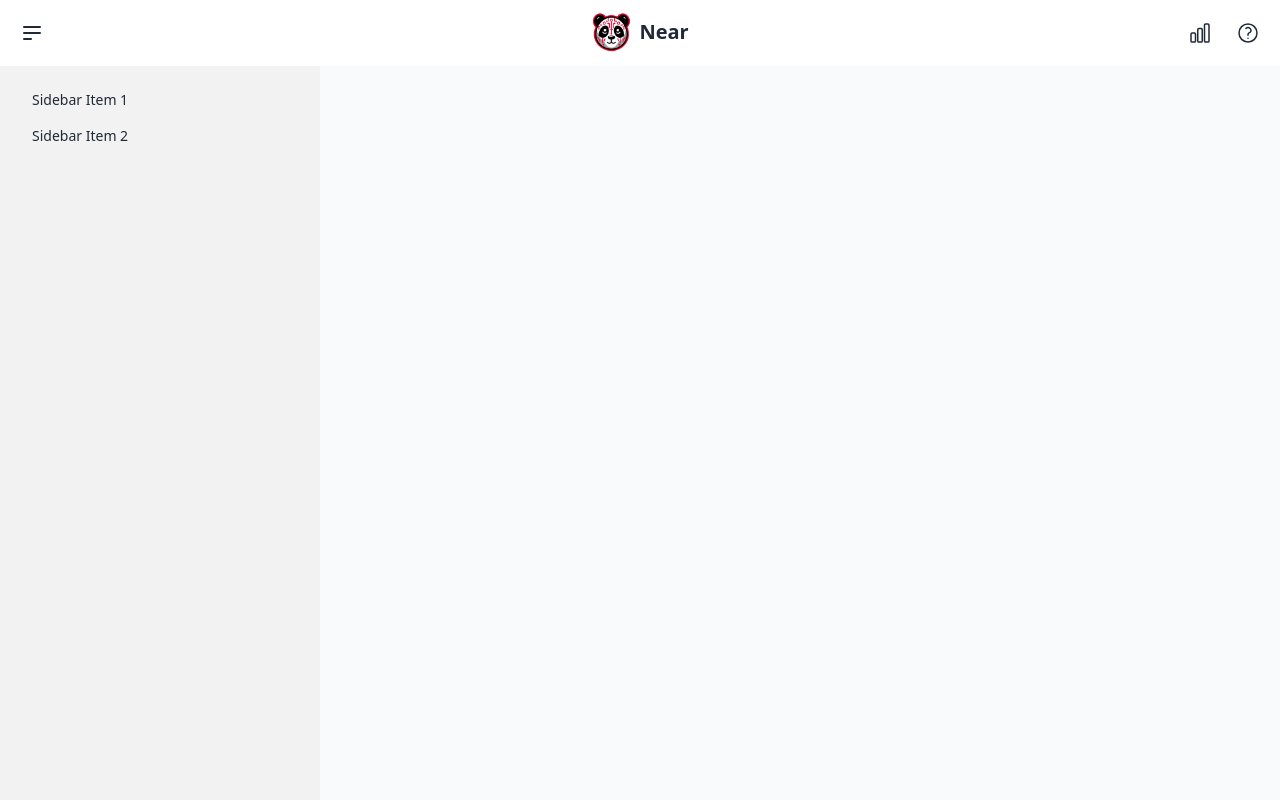
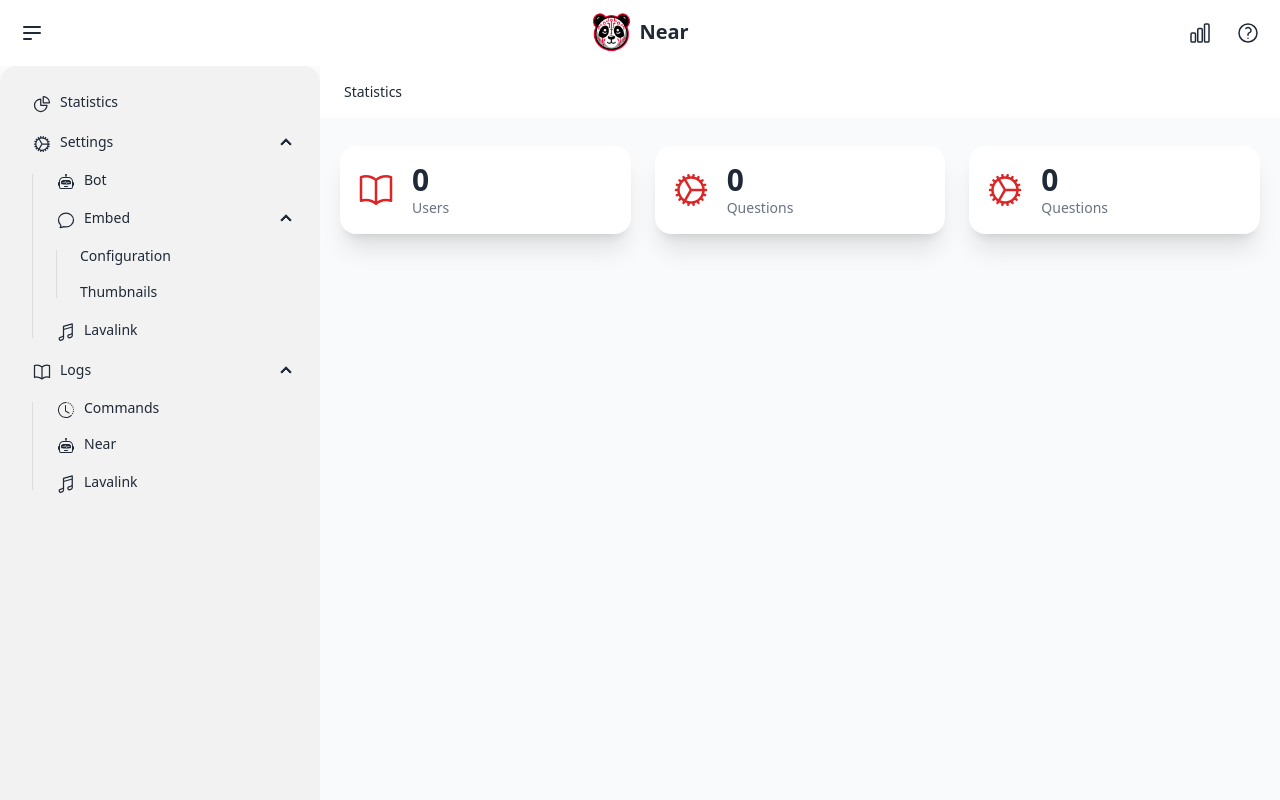
Before and after one commit to hirusha-adi/Near-Web, a React (Vite) app: page /admin/home in a window 1280 px wide. Shown: the top 800 px of the page. Built offline with nearby package versions, Linux system fonts and the light colour scheme; what pocketbase would draw is missing.

Commit message:
everything actually works as intended, thanks to rtfm

```diff
--- a/src/pages/Admin/Home/Home.jsx
+++ b/src/pages/Admin/Home/Home.jsx
@@ -6,12 +6,11 @@ import { BookOpenIcon, CogIcon, ChatBubbleOvalLeftIcon, MusicalNoteIcon, ChartPi
 
 const Home = () => {
   return (
-    <DrawerAndLayout>
+    <DrawerAndLayout locationBreadcrumbs={["Statistics"]}>
       <CardsLayout >
         <Card icon={<BookOpenIcon />} number="0" description="Users" />
         <Card icon={<CogIcon />} number="0" description="Questions" />
         <Card icon={<CogIcon />} number="0" description="Questions" />
-
       </CardsLayout>
     </DrawerAndLayout>
   );
--- a/src/pages/Admin/components/DrawerAndLayout.jsx
+++ b/src/pages/Admin/components/DrawerAndLayout.jsx
@@ -1,29 +1,81 @@
-import { useState, useEffect } from "react";
 import { BookOpenIcon, CogIcon, ChatBubbleOvalLeftIcon, MusicalNoteIcon, ChartPieIcon } from "@heroicons/react/24/outline";
 import { Robot, ClockHistory, LayoutSidebar } from "react-bootstrap-icons";
 
-const DrawerAndLayout = ({ children }) => {
-
-
+const DrawerAndLayout = ({ locationBreadcrumbs, children }) => {
 
   return (
+    <>
       <div className="drawer lg:drawer-open">
         <input id="my-drawer-2" type="checkbox" className="drawer-toggle" />
-      <div className="drawer-content flex flex-col items-center justify-center">
-        {/* Page content here */}
-        <label htmlFor="my-drawer-2" className="btn btn-primary drawer-button lg:hidden">
-          Open drawer
+        <div className="drawer-content">
+
+          {/* page content goes here */}
+
+          {/* start: top bar */}
+          <div className="flex flex-row justify-between items-center flex-nowrap gap-4 bg-white px-4 md:px-6 py-2">
+            {/* left side */}
+            <div className="md:hidden">
+              <label
+                className="text-gray-800 btn rounded-xl btn-ghost"
+                htmlFor="my-drawer-2"
+              >
+                <LayoutSidebar className="text-xl" /> Show Sidebar
               </label>
+            </div>
+            {/* right side */}
+            <div className="flex items-center">
+              <div className="breadcrumbs text-sm">
+                <ul>
+                  {locationBreadcrumbs.map((breadcrumb, index) => (
+                    <li key={index}>{breadcrumb}</li>
+                  ))}
+                </ul>
+              </div>
+            </div>
+          </div>
+          {/* end: top bar */}
+
+          <div className="px-2 md:px-5 pt-7">
+            {children}
+          </div>
+
         </div>
         <div className="drawer-side">
           <label htmlFor="my-drawer-2" aria-label="close sidebar" className="drawer-overlay"></label>
-        <ul className="menu bg-base-200 text-base-content min-h-full w-80 p-4">
-          {/* Sidebar content here */}
-          <li><a>Sidebar Item 1</a></li>
-          <li><a>Sidebar Item 2</a></li>
+          <ul className="menu menu-md bg-base-200 rounded-box min-h-full w-80 p-4">
+            <li><a><ChartPieIcon className="w-5 pt-1" />Statistics</a></li>
+            <li>
+              <details open>
+                <summary><CogIcon className="w-5 pt-1" /> Settings</summary>
+                <ul>
+                  <li><a><Robot className="text-xl pt-1" />Bot</a></li>
+                  <li>
+                    <details open>
+                      <summary><ChatBubbleOvalLeftIcon className="w-5 pt-1" />Embed</summary>
+                      <ul>
+                        <li><a>Configuration</a></li>
+                        <li><a>Thumbnails</a></li>
+                      </ul>
+                    </details>
+                  </li>
+                  <li><a><MusicalNoteIcon className="w-5 pt-1" />Lavalink</a></li>
+                </ul>
+              </details>
+            </li>
+            <li>
+              <details open>
+                <summary><BookOpenIcon className="w-5 pt-1" /> Logs</summary>
+                <ul>
+                  <li><a><ClockHistory className="text-xl pt-1" />Commands</a></li>
+                  <li><a><Robot className="text-xl pt-1" />Near</a></li>
+                  <li><a><MusicalNoteIcon className="text-xl w-5 pt-1" />Lavalink</a></li>
+                </ul>
+              </details>
+            </li>
           </ul>
         </div>
       </div>
+    </>
   );
 };
 
```
Lines whose indentation alone changed are shown as unchanged.
